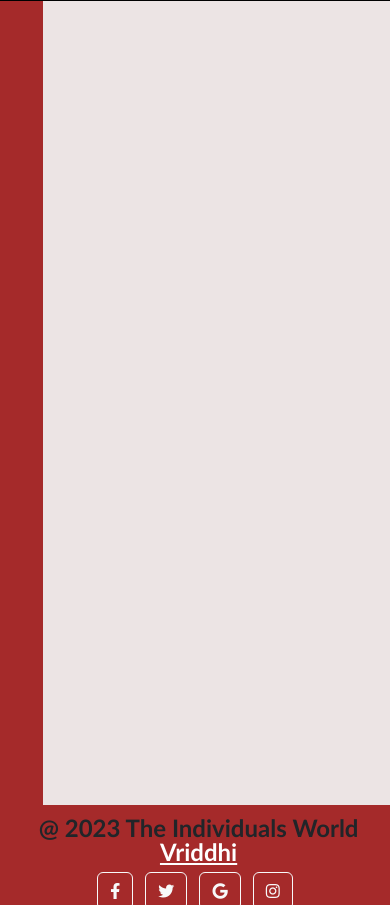
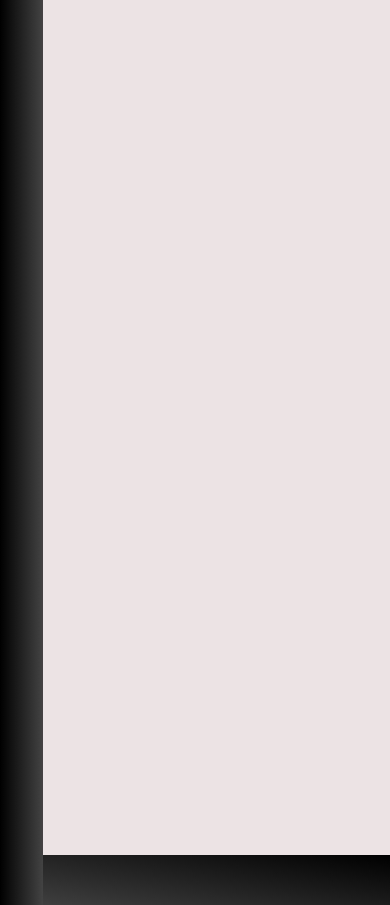
Before and after one commit to vransh/vriddhi, a Flask app: page /home in a window 390 px wide. Shown: the part 339-1244 px from the top of the page. Run offline with Flask 3, Linux system fonts and the light colour scheme; the visitor is signed in with stand-in values (Sample User, id 1); data that the repository does not hold is empty; parts of the project's set-up code (start-up, migrations or seed data) failed here and were passed over; some libraries are stand-ins or nearby versions.

Commit message:
Add files via upload

```diff
--- a/static/css/for_all_web.css
+++ b/static/css/for_all_web.css
@@ -116,14 +128,14 @@ input, select {
 /* footer */
 .cont-footer{
 position: fixed;
- background-color:brown;
+background:linear-gradient(190deg,#000000,#434343);
 bottom: 0;
 left: 0;
 margin-top: 50px;
-    z-index: 5;
+  z-index: -4;
  width: 100%;
  text-align: center;
-   height: 8%;
+ height: clamp(70px,4vh,90px);
 
 }
 
@@ -131,36 +143,31 @@ input, select {
 
 
 .copyright {
-    font-size: 30px;
+  font-size: clamp(20px,4vw,30px);
   font-weight: 700;
   margin-left: 25%;
-    margin-top: 2%;
+  margin-top: 1%;
   margin-bottom: 1%;
+  color:#cccccc
+}
+#refbut-nav{
+
+display: none;
+
 }
 #refbut{
-top:0;
+float:right;
 
 }
 .list-inline-item{
-    background-color: #080808;
+  background-color: #ffffff;
 
-}
-
-
-/*nav try*/
-
-*{
-  margin: 0;
-  padding: 0;
-  box-sizing: border-box;
-  text-decoration: none;
-  font-family: 'Gill Sans', 'Gill Sans MT', Calibri, 'Trebuchet MS', sans-serif;
 }
 .wrapper{
   background: linear-gradient(109.6deg, rgb(46, 49, 49) 11.2%, rgba(110,123,251,1) 91.1%);
   position: fixed;
   width: 100%;
-  height: 6%;
+  height: clamp(65px,6vw,80px);
   z-index: 10;
 }
 .wrapper nav{
@@ -323,20 +332,24 @@ line-height: 30px;
 
   margin-right: 35%;
  background: red;
+
   text-decoration: none;
 }
 .vriddhi_logo{
   display: none;}
 /* search Responsive code start */
 @media screen and (max-width: 1250px){
+
+
+  .content.logo a{
+    padding-bottom: 20px;
+  }
   .mb{
     display: none;}
-  .cont-footer{
-    height:8%;
-  }
+
   .copyright{
     margin-top: 3%;
-    font-size: 32px;
+
   }
   .wrapper nav{
     max-width: 100%;
@@ -356,6 +369,23 @@ line-height: 30px;
   }
 }
 @media screen and (max-width: 1150px){
+ .cont-footer{
+  height:4%;
+ }
+ .copyright{
+  display: none;
+ }
+ #refbut{
+  display: none;
+ }
+
+
+
+
+
+  .wrapper{
+    padding-bottom: 10px;
+  }
   .vriddhi_logo{
     display: inline;
     background-color: #080808;
@@ -364,7 +394,8 @@ line-height: 30px;
     margin-left: 10%;
   }
   .copyright{
-    font-size: 28px;
+
+    margin-left: 19%;
   }
   .wrapper .menu-icon{
     display: block;
@@ -442,9 +477,13 @@ line-height: 30px;
 }
 @media screen and (max-width:740px){
   .copyright{
-    font-size: 24px;
-    margin-left: 2%;
+
+    margin-left: 5%;
   }
+  .content.logo a{
+    font-weight: 600;
+  }
+
   .vriddhi_logo{
     display: inline;
     background-color: #080808;
@@ -458,19 +497,16 @@ line-height: 30px;
   .wrapper nav{
     padding: 0 10px;
   }
-  .content .logo a{
-    font-size: 37px;
-    font-weight: 600;
-  }
+
   .wrapper .search-box{
     max-width: calc(100% - 70px);
   }
-  .wrapper .search-box .go-icon{
-    width: 30px;
-    right: 0;
+
+  .wrapper .search-box input{
+    padding-right: 20px;
   }
-  .wrapper .search-box input{
-    padding-right: 30px;
+  .copyright{
+    margin-top: 2%;
   }
 }
 .dummy-text{
--- a/static/css/for_home.css
+++ b/static/css/for_home.css
@@ -17,7 +17,7 @@ header {
 .video-container {
   position: relative;
   width: 100%;
-  height: clamp(300px,25vw,500px);
+  height: clamp(200px,25vw,500px);
 
 }
 
@@ -105,9 +105,8 @@ margin-bottom: 20px;
      transition: 0.6s;
      margin-bottom: 20px;
   }
-  .container-all{
-    background-color: #ddae14;
-  }
+
+
   .container-2{
 
     border-radius: 9px;
@@ -296,8 +295,8 @@ margin-bottom: 20px;
                 height: 100%;
                 width:11%;
                position: fixed;
-           z-index:-10;
-              background-color:brown;
+           z-index:-2;
+              background:linear-gradient(90deg,#000000,#434343)
             }
 
 
```
Also changed, not shown: other parts of static/css/for_all_web.css (+35 -17 lines), static/css/new_account.css (+6 -1 lines), static/css/signin.css (+6 -3 lines). Lines whose indentation alone changed are shown as unchanged.
